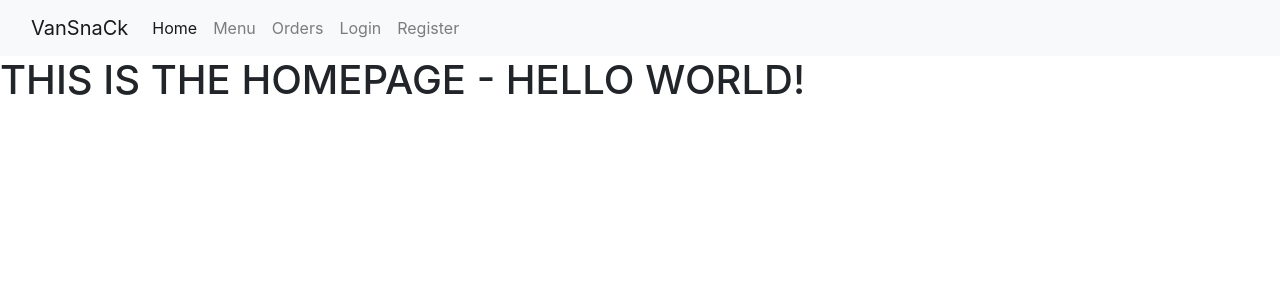
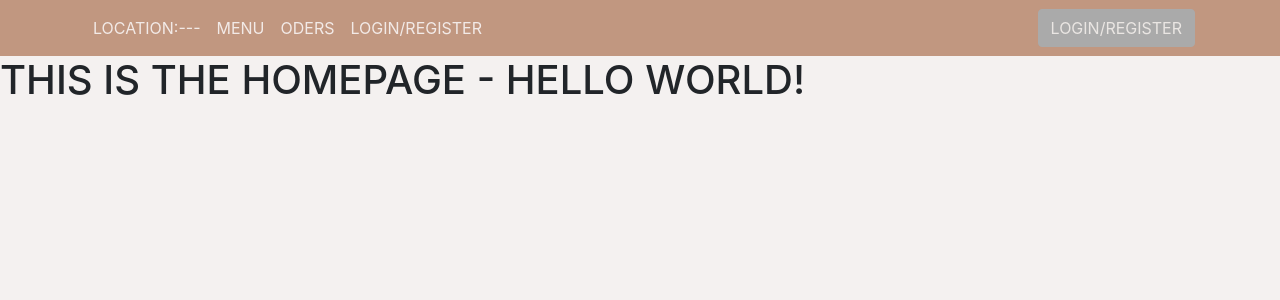
Before and after one commit to Zencoder12/snacks-on-a-van-react, a React (Create React App) app: page / in a window 1280 px wide. Shown: the top 300 px of the page. Built offline with nearby package versions, Linux system fonts and the light colour scheme.

Commit message:
Add mockup navbar

```diff
--- a/src/App.css
+++ b/src/App.css
@@ -1,38 +1,66 @@
-.App {
-  text-align: center;
+:root {
+  --color-login-bg: #ebe6e2;
+  --color-primary-bg: #f4f1f0;
+  --color-secondary-bg: #eae6e3;
+
+  --menu-bar-bg: #c19780;
+  --menu-bar-text: #f2eae7;
+  --heading: #9a4f32;
+
+  --gray-8: #545556;
+  --gray-6: #7f7f7f;
+  --gray-4: #aaaaaa;
 }
 
-.App-logo {
-  height: 40vmin;
-  pointer-events: none;
+body {
+  background-color: var(--color-primary-bg) !important;
 }
 
-@media (prefers-reduced-motion: no-preference) {
-  .App-logo {
-    animation: App-logo-spin infinite 20s linear;
-  }
+nav {
+  background-color: var(--menu-bar-bg) !important;
 }
 
-.App-header {
-  background-color: #282c34;
-  min-height: 100vh;
-  display: flex;
-  flex-direction: column;
-  align-items: center;
-  justify-content: center;
-  font-size: calc(10px + 2vmin);
-  color: white;
+#nav-title {
+  color: var(--menu-bar-text);
 }
 
-.App-link {
-  color: #61dafb;
+#heading {
+  color: var(--heading);
 }
 
-@keyframes App-logo-spin {
-  from {
-    transform: rotate(0deg);
-  }
-  to {
-    transform: rotate(360deg);
-  }
+h5 {
+  color: var(--gray-6);
 }
+
+p {
+  color: var(--gray-6);
+}
+
+button {
+  color: var(--color-secondary-bg) !important;
+  background-color: var(--gray-4) !important;
+  border-color: var(--gray-4) !important;
+}
+
+.inner {
+  background-color: var(--color-primary-bg);
+  height: 360px;
+  border-radius: 6px;
+  box-shadow: 0 3px 6px rgb(0 0 0 / 16%);
+}
+
+#sed-bg {
+  background-color: var(--color-secondary-bg);
+  /* margin-top: 15px;
+  margin-bottom: 15px; */
+  border-radius: 6px;
+  /* height: 380px; */
+}
+
+img,
+svg {
+  vertical-align: middle;
+  width: 260px;
+  height: 210px;
+  /* border-radius: 6px 6px 0px 0px; */
+}
--- a/src/components/navBar.jsx
+++ b/src/components/navBar.jsx
@@ -1,55 +1,29 @@
 import React from 'react';
-import { Link, NavLink } from 'react-router-dom'
+import { NavLink } from 'react-router-dom'
 
 const NavBar = ({ user }) => {
     return (
-    <nav className="navbar navbar-expand-lg navbar-light bg-light">
-      <div className="container-fluid">
-          <NavLink className="navbar-brand" to="#">VanSnaCk</NavLink>
-          <button className="navbar-toggler"
-          type="button"
-          data-bs-toggle="collapse"
-          data-bs-target="#navbarNav"
-          aria-controls="navbarNav"
-          aria-expanded="false"
-          aria-label="Toggle navigation">
-          <span className="navbar-toggler-icon"></span>
-          </button>
-      <div className="collapse navbar-collapse" id="navbarNav">
-        <ul className="navbar-nav">
-          <li className="nav-item">
-            <NavLink className="nav-link active" aria-current="page" to="#">Home</NavLink>
-          </li>
-          <li className="nav-item">
-            <NavLink className="nav-link" to="/menu">Menu</NavLink>
-          </li>
-          <li className="nav-item">
-            <NavLink className="nav-link" to="/orders">Orders</NavLink>
-          </li>
-          {!user && (
-          <React.Fragment>
+      <nav className="navbar navbar-expand-lg navbar-light">
+      <div className="container">
+        <div className="collapse navbar-collapse d-flex justify-content-between" id="navbarTogglerDemo02">
+          <ul className="navbar-nav me-auto mb-2 mb-lg-0 ">
             <li className="nav-item">
-              <NavLink className="nav-link" to="/login">Login</NavLink>
+              <NavLink id="nav-title" className="nav-link active" aria-current="page" to="/">LOCATION:---</NavLink>
+            </li>
+            <li className="nav-item ">
+              <NavLink id="nav-title" className="nav-link" to="/menu">MENU</NavLink>
             </li>
             <li className="nav-item">
-              <NavLink className="nav-link" to="/register" tabIndex="-1">Register</NavLink>
-            </li>
-          </React.Fragment>
-          )}
-          {user && (
-          <React.Fragment>
-            <li className="nav-item">
-              <NavLink className="nav-link" to="/login"><strong>{user.firstName}</strong></NavLink>
+              <NavLink id="nav-title" className="nav-link" to="/orders">ODERS</NavLink>
             </li>
             <li className="nav-item">
-              <NavLink className="nav-link" to="/register" tabIndex="-1">Logout</NavLink>
+              <NavLink id="nav-title" className="nav-link" to="/login">LOGIN/REGISTER</NavLink>
             </li>
-          </React.Fragment>
-          )}
-        </ul>
+          </ul>
+            <button id="nav-title" className="btn btn-outline-success" type="submit">LOGIN/REGISTER</button>
+        </div>
       </div>
-    </div>
-</nav>
+  </nav>
      );
 }
 
--- /dev/null
+++ b/src/config.json
@@ -0,0 +1,3 @@
+{
+  "customerApiUrl": "http://localhost:3000/customers"
+}
--- a/src/services/productService.js
+++ b/src/services/productService.js
@@ -1,7 +1,6 @@
 import http from "./httpService";
-
-const backendEndPoint = "http://localhost:3000/products";
+import { customerApiUrl } from "../config.json";
 
 export function getProducts() {
-  return http.get(backendEndPoint);
+  return http.get(customerApiUrl + "/products");
 }
```
